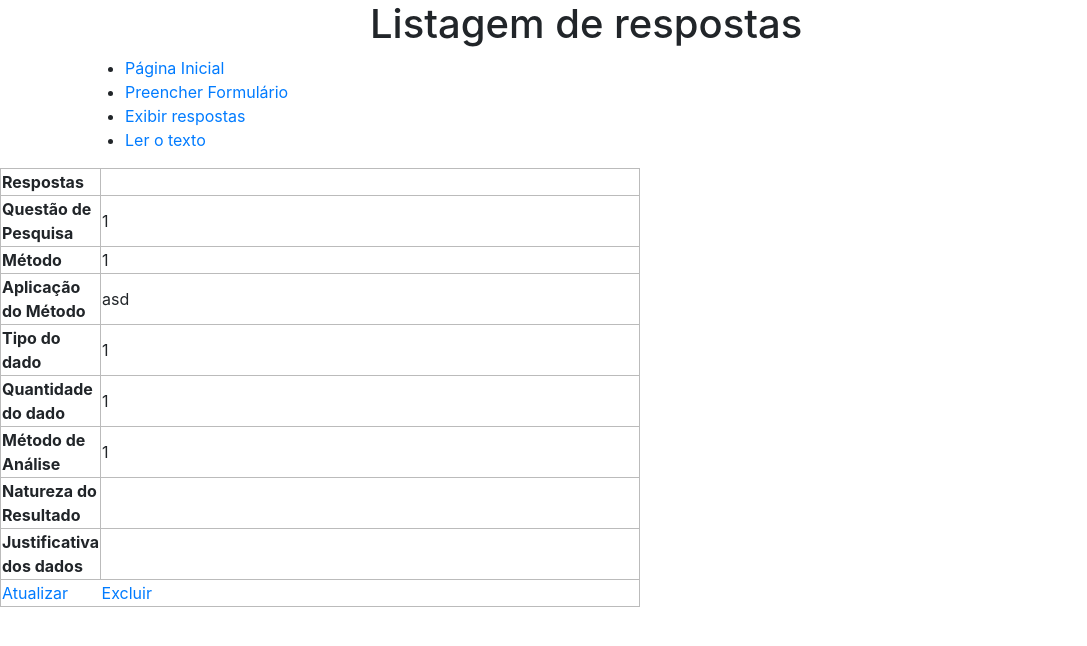
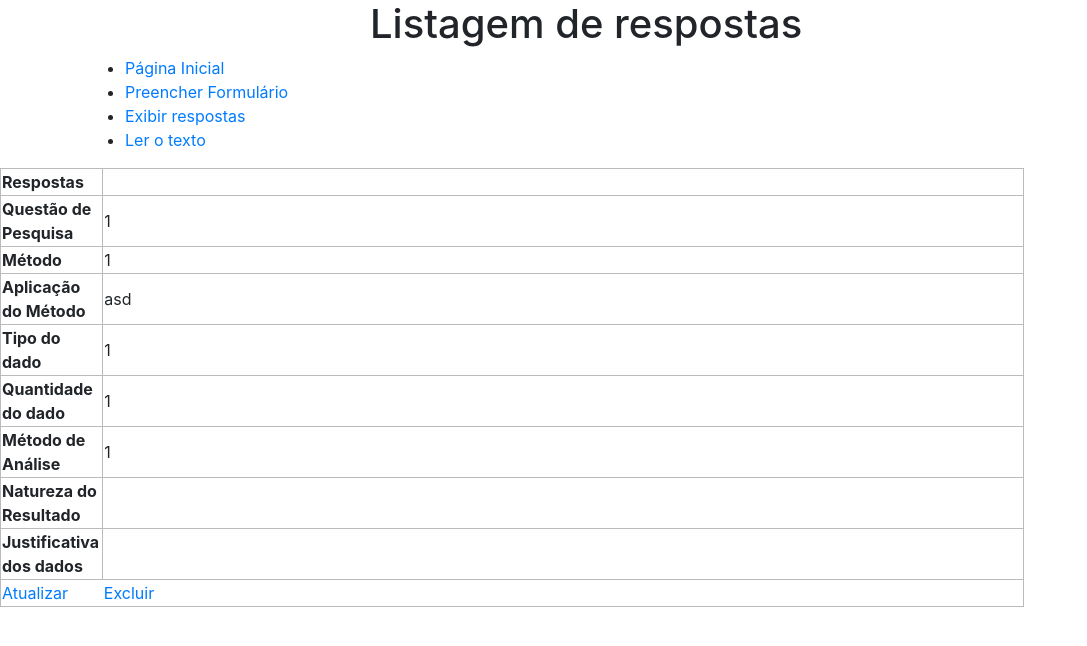
Before and after one commit to saulobicalho/formassist, a Django app: page /produtos/ in a window 1280 px wide. Shown: the top 646 px of the page, without its empty margins (0-1087 px from the left). Run offline with Django 3.2, Linux system fonts and the light colour scheme; data comes from the database, SQL or seed files in the repository; some libraries are stand-ins or nearby versions.

Commit message:
hide nots

```diff
--- a/website/templates/website/lista.html
+++ b/website/templates/website/lista.html
@@ -7,7 +7,7 @@ Exibir Formulário
 {% block title %} Listagem de respostas{% endblock %}
 
 {% block list %}
-  <div style="max-width: 50%;">
+  <div style="max-width: 80%;">
       <table>
           <thead>
               <tr style="border-bottom: 1px solid #AAA">
```
Also changed, not shown: 1 other file.
